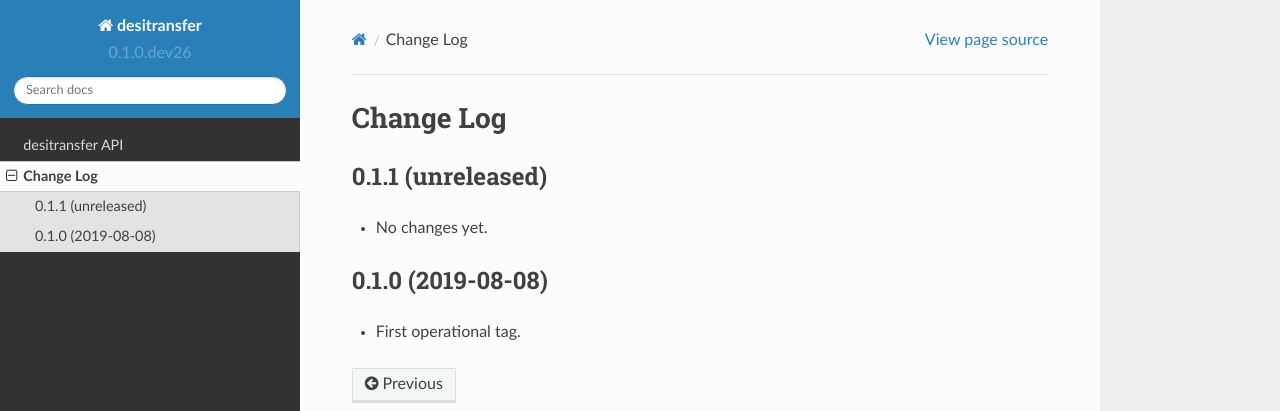
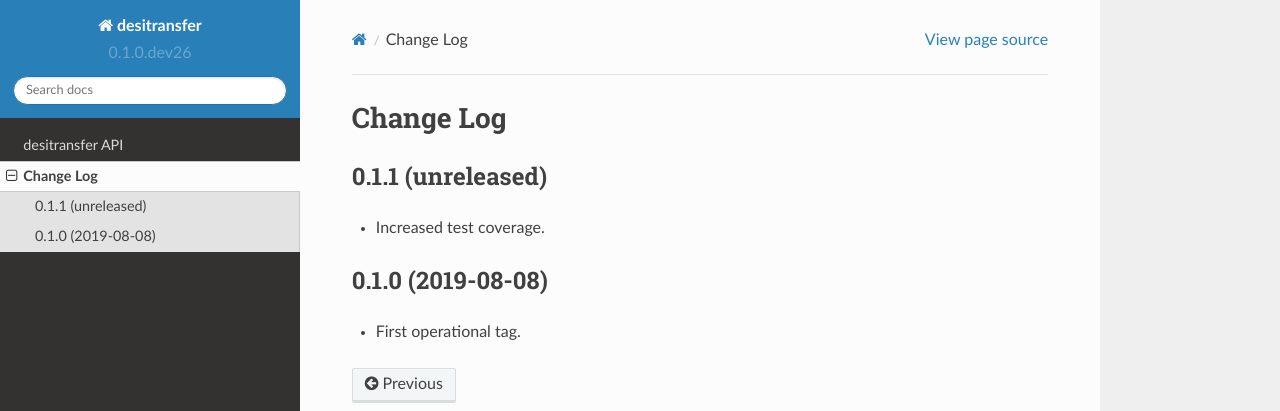
Before and after one commit to desihub/desitransfer, a Sphinx documentation site: the page built from doc/changes.rst, in a window 1280 px wide. Shown: the top 411 px of the page. Built offline with Sphinx 7.4.7 and the Read the Docs theme 2.0.0, drawn with Linux system fonts in a browser that asks for light colours.

Commit message:
update change log

```diff
--- a/doc/changes.rst
+++ b/doc/changes.rst
@@ -5,7 +5,7 @@ Change Log
 0.1.1 (unreleased)
 ------------------
 
-* No changes yet.
+* Increased test coverage.
 
 0.1.0 (2019-08-08)
 ------------------
```
